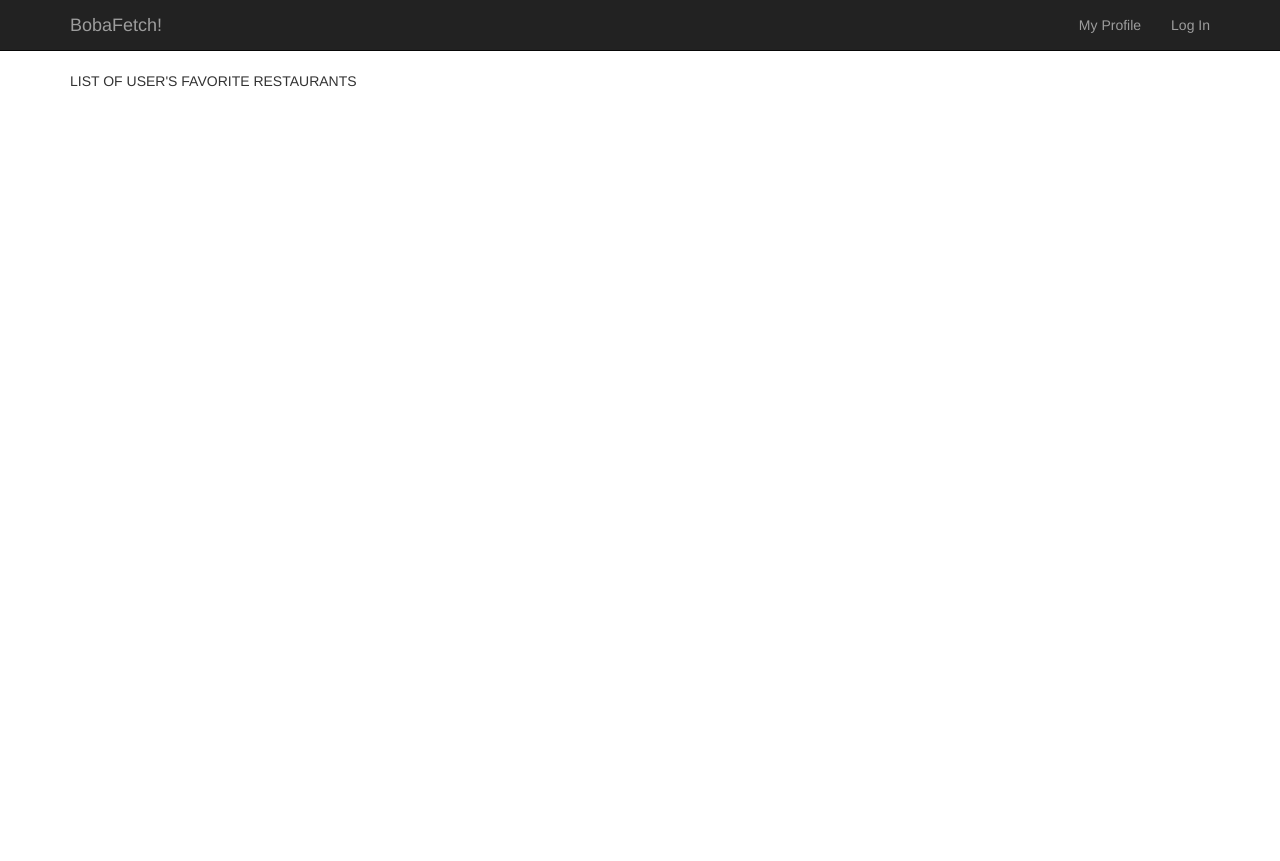
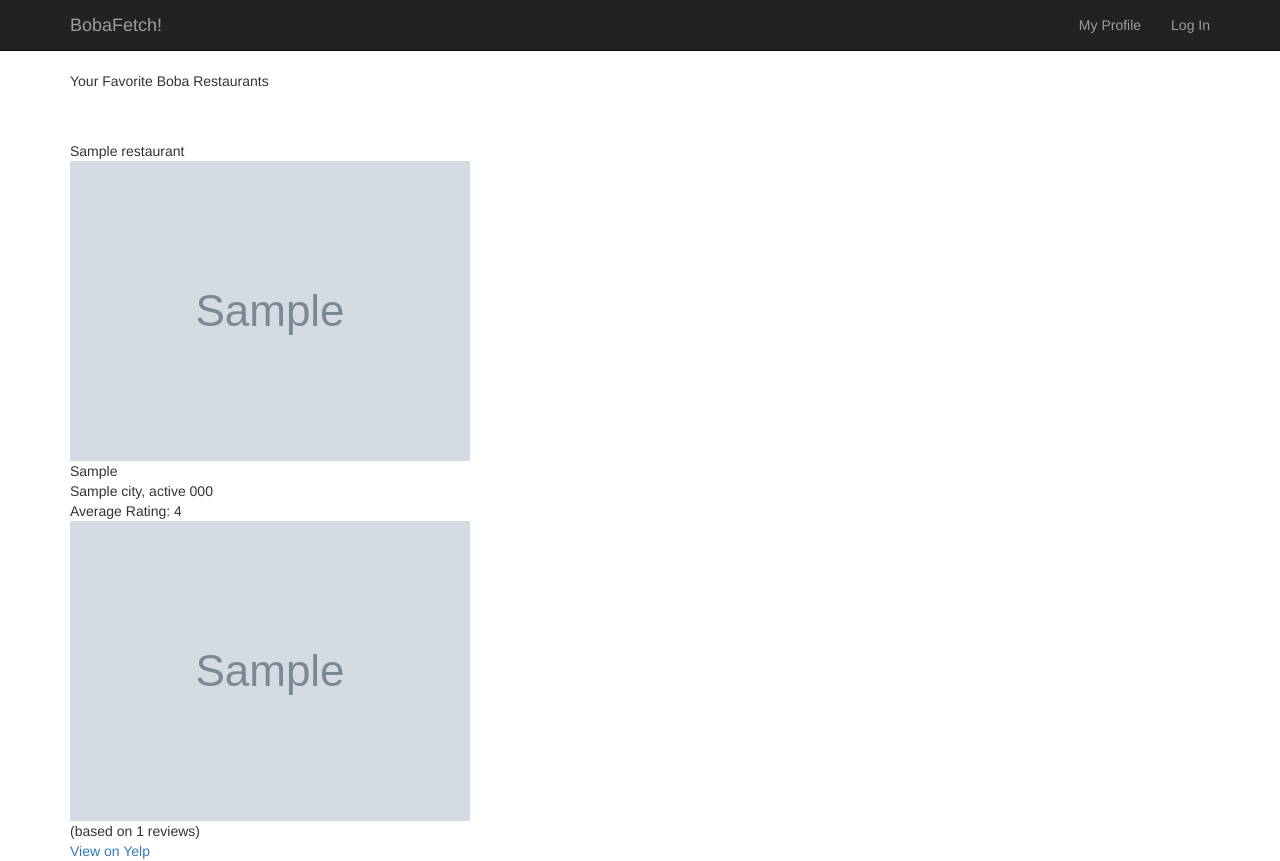
Before and after one commit to AnliYang/bobafetch, a Flask app: template templates/favorites.html in a window 1280 px wide. Before the commit the page ends 87 px from the top, so only its background shows below. Run offline with Flask 2, Linux system fonts and the light colour scheme; the template is opened without the code that fills it: most values are stand-ins (such as "Sample title", 1, 10 or a date in 2020); grey boxes marked "Sample" are stand-in pictures; some libraries are stand-ins or nearby versions.

Commit message:
completed functions for profile, favorites, and visited pages

```diff
--- a/server.py
+++ b/server.py
@@ -334,11 +334,19 @@ def check_for_visited():
 def display_favorites():
     """Displays page of favorite restaurants."""
 
-    pass
     # grab user_id from session
+    user_id = session["user_id"]
+
     # query the database for that user's favorites
+    favorites = db.session.query(Favorite_Restaurant.yelp_location_id).filter(Favorite_Restaurant.user_id==user_id).all()
     # add the restaurant objects to a list
+
+    # generate a list of restaurants
+    favorites = get_restaurants_from_db(favorites)
+
     # send the list to a favorites page template
+
+    return render_template("favorites.html", favorites=favorites)
 
 
 # route for user's list of trips/routes (visited restaurants)
@@ -346,7 +354,13 @@ def display_favorites():
 def display_visited():
     """Displays page of visited restaurants."""
 
-    pass
+    user_id = session["user_id"]
+
+    visited_restaurants = db.session.query(Visited_Restaurant.yelp_location_id).filter(Visited_Restaurant.user_id==user_id).all()
+
+    visited_restaurants = get_restaurants_from_db(visited_restaurants)
+
+    return render_template("routes_run.html", visited_restaurants=visited_restaurants)
 
 
 def get_restaurants_from_db(list_of_yelp_ids):
--- a/templates/base.html
+++ b/templates/base.html
@@ -23,7 +23,7 @@
         <div class="navbar-collapse collapse">
             <ul class="nav navbar-nav navbar-right">
                 <li>
-                    <a href="/cart">
+                    <a href="/profile">
 <!--                         <img class="melon-cart"
                              src="/static/img/watermelon.png"> -->
                         My Profile
--- a/templates/favorites.html
+++ b/templates/favorites.html
@@ -1,6 +1,17 @@
 {% extends 'base.html' %}
 {% block content %}
-<p>LIST OF USER'S FAVORITE RESTAURANTS</p>
-
-<!-- maybe add a map just centered on their place and marked -->
+<p>Your Favorite Boba Restaurants</p>
+<br><br>
+    {% if favorites %}
+        {% for restaurant in favorites %}
+            <div>{{ restaurant.name }}</div>
+            <div><img src={{ restaurant.image_url }}></div>
+            <div>{{ restaurant.street1 }}</div>
+            <div>{{ restaurant.city }}, {{ restaurant.state }} {{ restaurant.zip5 }}</div>
+            <div>Average Rating: {{ restaurant.rating }}</div>
+            <div><img src={{ restaurant.rating_img_url }}></div>
+            <div>(based on {{ restaurant.review_count }} reviews)</div>
+            <div><a href="{{ restaurant.yelp_url }}">View on Yelp</a></div>
+        {% endfor %}
+    {% endif %}
 {% endblock %}
```
Also changed, not shown: templates/profile.html (+4 -4 lines), templates/routes_run.html (+14 -3 lines).
